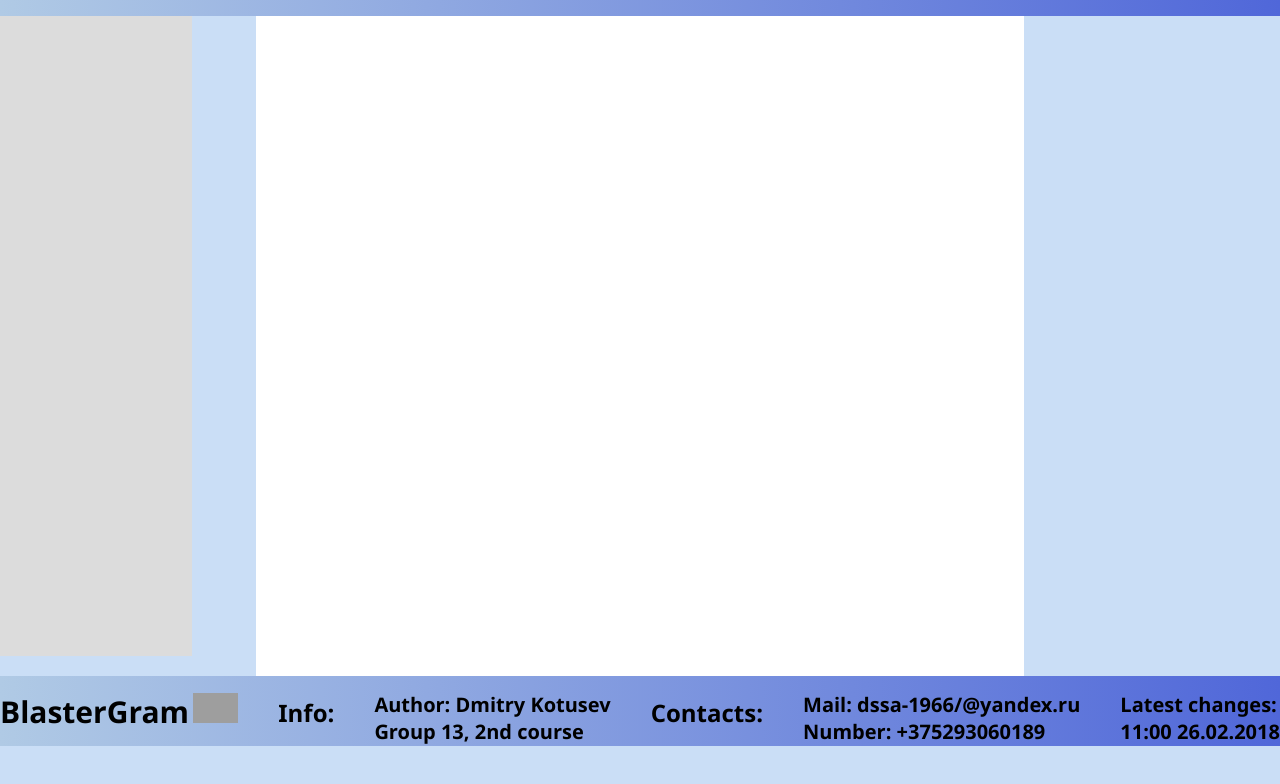
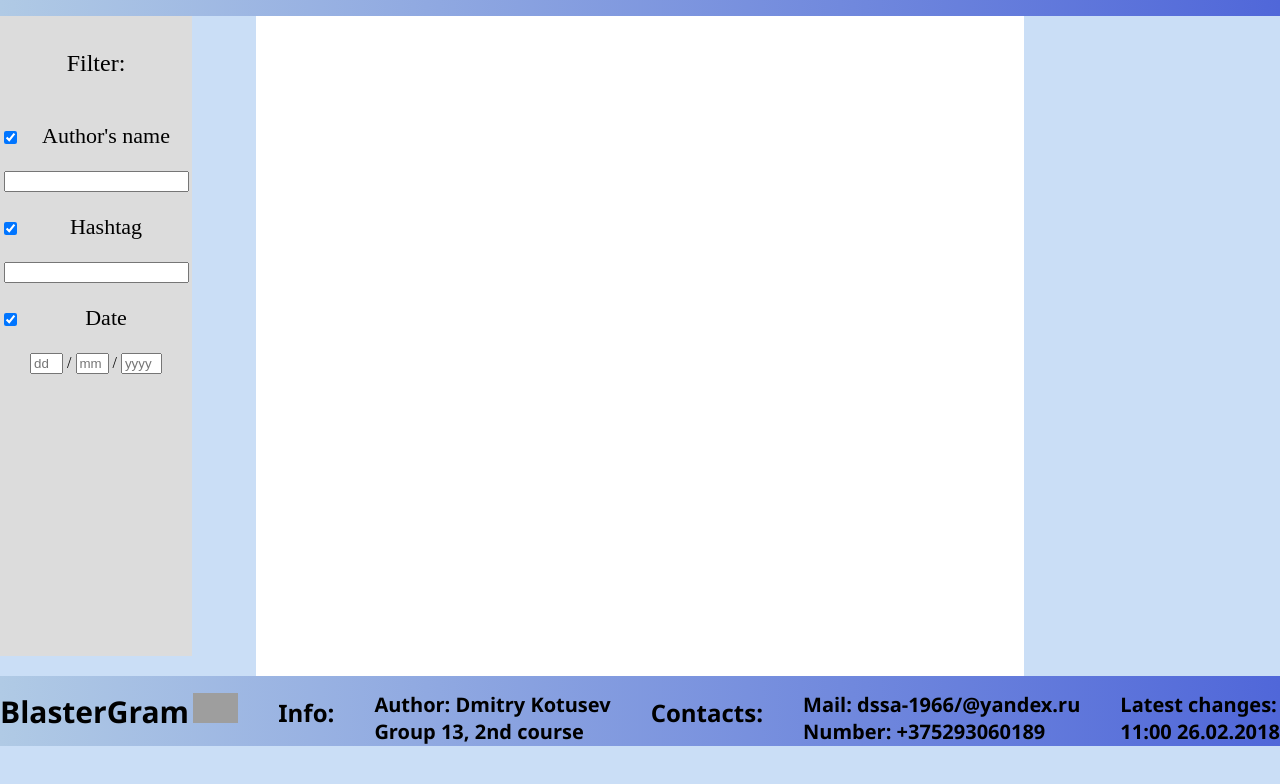
Before and after one commit to DmitryKotusev/BlastRepository, a plain HTML site: page UI/index.html in a window 1280 px wide. Shown: the part 54-838 px from the top of the page. Drawn offline with Linux system fonts and the light colour scheme; grey boxes are pictures that could not be loaded.

Commit message:
Finished filter

```diff
--- a/UI/css/styles.css
+++ b/UI/css/styles.css
@@ -83,9 +83,21 @@ footer {
     display: flex;
 
 }
-.justlist li {
-    list-style-type: none;
-    font-size: 20px;
+.filterelements {
+    position: relative;
+    display: flex;
+    margin-top: 10px;
+    margin-bottom: 15px;
+    flex-direction: column;
+    justify-content: space-between;
+}
+.base3 {
+    text-align: center;
+    font-family: 'Times New Roman', Times, serif;
+}
+.base4 {
+    text-align: center;
+    font-family: 'Times New Roman', Times, serif;
 }
 @media screen and (max-width: 960px) {
 
--- a/UI/index.html
+++ b/UI/index.html
@@ -18,8 +18,35 @@
             <button type="button">Add photo</button>
         </div>
     </header>
-    <div id="filter"></div>
-    <div id="mainbox"></div>
+    <div id="filter">
+        <div class="filterelements">
+            <div class="base3">
+                <p style="font-size: 24px;">Filter:</p>
+            </div>
+            <div class="base4">
+                <input style="float:left; margin-top: 30px;" name="authorcheck" type="checkbox" checked>
+                <p style="font-size: 22px;">Author's name</p>
+                <input type="text" name="author">
+            </div>
+            <div class="base4">
+                <input style="float:left; margin-top: 30px;" name="hashtagcheck" type="checkbox" checked>
+                <p style="font-size: 22px;">Hashtag</p>
+                <input type="text" name="hashtag">
+            </div>
+            <div class="base4">
+                <input style="float:left; margin-top: 30px;" name="datecheck" type="checkbox" checked>
+                <p style="font-size: 22px;">Date</p>
+                <input type="text" name="day" maxlength="2" size="1" placeholder="dd">
+                <span>/</span>
+                <input type="text" name="month" maxlength="2" size="1" placeholder="mm">
+                <span>/</span>
+                <input type="text" name="year" maxlength="4" size="2" placeholder="yyyy">
+            </div>
+        </div>
+    </div>
+    <div id="mainbox">
+
+    </div>
     <footer>
         <div class = "footerelements">
                 <div>
```
